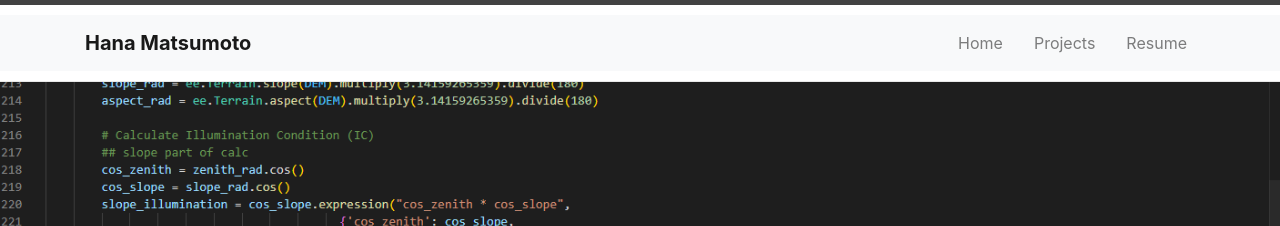
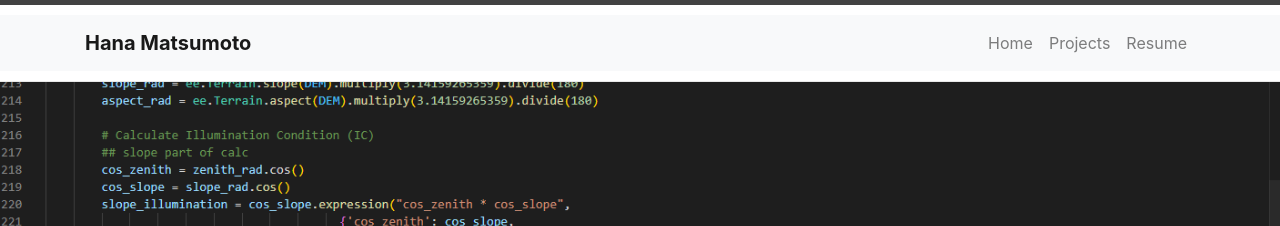
Before and after one commit to hana-matsumoto/hana-matsumoto.github.io, a Jekyll site: the page built from index.md, in a window 1280 px wide. Shown: the top 226 px of the page. Built offline with Jekyll 4.4.1, drawn with Linux system fonts in a browser that asks for light colours.

Commit message:
Update style.css

```diff
--- a/assets/css/style.css
+++ b/assets/css/style.css
@@ -114,19 +114,16 @@ header.header-image img {
   padding-left: 30px;                  /* Padding on left side */
 }
 
-/* Navbar Spacing and Styling */
-.navbar {
-  padding-top: 10px;                   /* Top padding for navbar */
-  padding-bottom: 10px;                /* Bottom padding for navbar */
+/* Adjust Navbar Brand (Site Title) */
+.navbar-brand {
+  margin-right: 30px;  /* Adjust distance between title and nav */
+  padding-top: 8px;    /* Align title vertically with navbar items */
 }
 
-.navbar-nav .nav-item {
-  margin-left: 15px;                   /* Space between nav items */
-}
-
-/* Adjust Navbar Brand (Site Title) */
-.navbar-brand {
-  margin-right: 30px;                  /* Distance between site title and nav */
+/* Navbar Spacing */
+.navbar {
+  padding-top: 10px;   /* Adjust padding for top spacing */
+  padding-bottom: 10px; /* Adjust padding for bottom spacing */
 }
 
 /* Navbar Links Styling */
```
